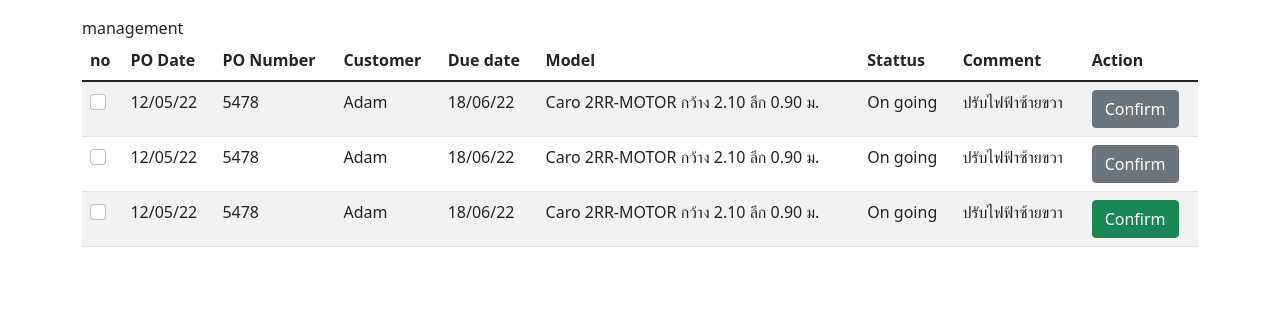
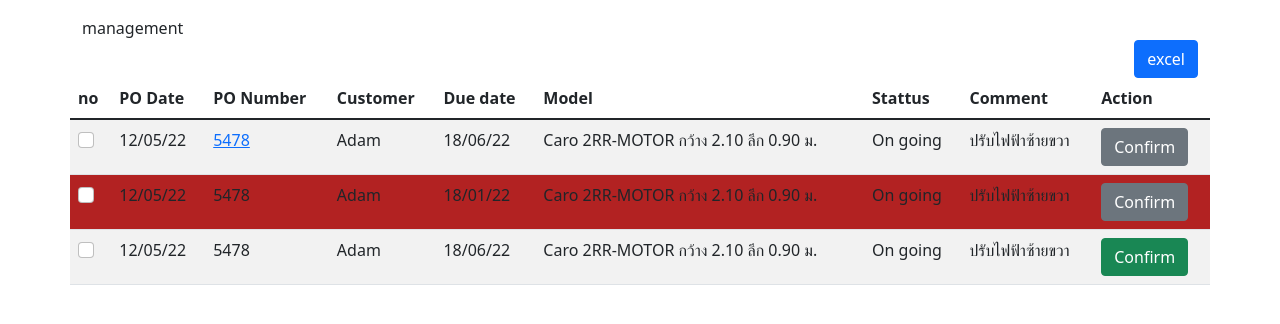
Before and after one commit to toppyishappy/furtniture_crm, a Django app: page /management/ in a window 1280 px wide. Shown: the part 56-380 px from the top of the page. Run offline with Django 3.2, Linux system fonts and the light colour scheme; the visitor is signed in with stand-in values (Sample User, id 1).

Commit message:
update management page

```diff
--- a/templates/core/management.html
+++ b/templates/core/management.html
@@ -13,7 +13,30 @@
 
           <!-- Modal body -->
           <div class="modal-body">
-          Modal body..
+            <div class="row mb-2">
+              <div class="col-4">โครงสร้าง</div>
+              <div class="col">
+                <button type="button" class="btn btn-primary">เริ่ม</button>
+                <button type="button" class="btn btn-secondary">สิ้นสุด</button>
+                <button type="button" class="btn btn-danger">reject</button>
+              </div>
+            </div>
+            <div class="row mb-2">
+              <div class="col-4">งานเย็บ<span class="badge rounded-pill bg-success">เสร็จ</span></div>
+              <div class="col">
+                <button type="button" class="btn btn-primary">เริ่ม</button>
+                <button type="button" class="btn btn-secondary">สิ้นสุด</button>
+                <button type="button" class="btn btn-danger">reject</button>
+              </div>
+            </div>
+            <div class="row mb-2">
+              <div class="col-4">จัดส่ง</div>
+              <div class="col">
+                <button type="button" class="btn btn-primary">เริ่ม</button>
+                <button type="button" class="btn btn-secondary">สิ้นสุด</button>
+                <button type="button" class="btn btn-danger">reject</button>
+              </div>
+            </div>
           </div>
 
           <!-- Modal footer -->
@@ -26,6 +49,10 @@
 </div>
 <!-- end modal -->
     <div>management</div>
+    <div class="d-flex justify-content-end">
+      <button type="button" class="btn btn-primary">excel</button>
+    </div>
+    <div class="row">
       <table class="table table-striped">
           <thead>
               <tr>
@@ -44,7 +71,7 @@
               <tr>
                   <td><input class="form-check-input" type="checkbox" value="" id="flexCheckDefault"></td>
                   <td>12/05/22</td>
-                <td>5478</td>
+                  <td><a href="/purchase-order/1">5478</a></td>
                   <td>Adam</td>
                   <td>18/06/22</td>
                   <td>Caro 2RR-MOTOR กว้าง 2.10 ลึก 0.90 ม.</td>
@@ -52,12 +79,12 @@
                   <td>ปรับไฟฟ้าซ้ายขวา</td>
                   <td><button class="btn-secondary btn">Confirm</button></td>
               </tr>
-            <tr>
+              <tr style="background: firebrick;">
                   <td><input class="form-check-input" type="checkbox" value="" id="flexCheckDefault"></td>
                   <td>12/05/22</td>
                   <td>5478</td>
                   <td>Adam</td>
-                <td>18/06/22</td>
+                  <td>18/01/22</td>
                   <td>Caro 2RR-MOTOR กว้าง 2.10 ลึก 0.90 ม.</td>
                   <td>On going</td>
                   <td>ปรับไฟฟ้าซ้ายขวา</td>
@@ -78,4 +105,12 @@
               </tr>
             </tbody>
       </table>
+    </div>
 {% endblock %}
+{% block scrript %}
+    <script>
+      function navigateToDetail(){
+        window.location.href = '/purchase-order/1/'
+      }
+    </script>
+{% endblock %}
```
Lines whose indentation alone changed are shown as unchanged.
